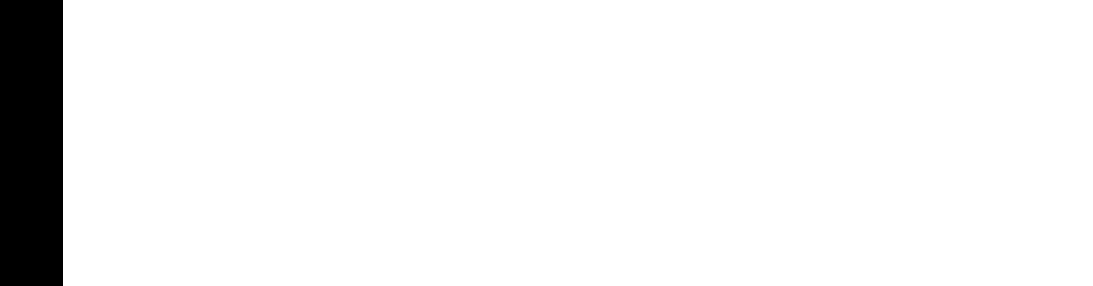
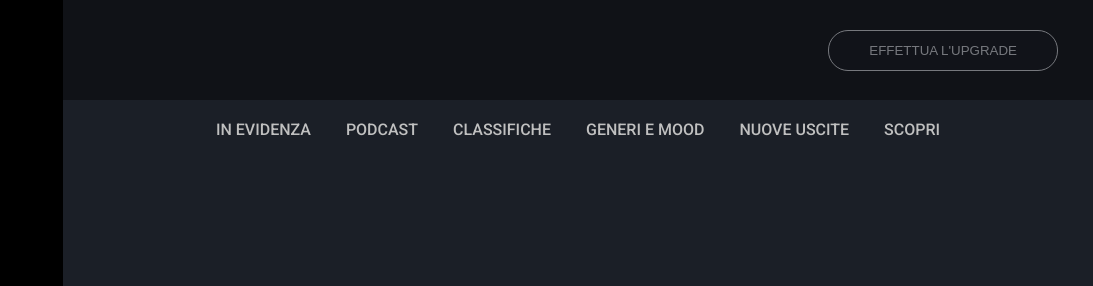
Before and after one commit to EttoreBarcella/html-css-spotifyweb, a plain HTML site: page index.html in a window 1280 px wide. Shown: the top 286 px of the page, 187-1280 px from the left. Drawn offline with Linux system fonts and the light colour scheme.

Commit message:
nav main right

```diff
--- a/css/style.css
+++ b/css/style.css
@@ -30,7 +30,7 @@ main{
     padding: 10px 0;
 }
 
-/* MAIN*/
+/* MAIN ASIDE*/
 
 aside{
     padding: 10px;
@@ -103,3 +103,57 @@ aside hr{
 .name{
     display: inline-block;
 }
+
+/* MAIN RIGHT */
+
+.main-right{
+    width: calc(100% - 200px);
+    background-color: #1b1f27;
+}
+
+.main-right header{
+    padding-right: 80px;
+    height: 100px;
+    width: calc(100% - 200px);
+    position: fixed;
+    z-index: 10;
+    background-color: black;
+    opacity: 0.4;
+    display: flex;
+    justify-content: flex-end;
+    align-items: center;
+}
+
+.upgrade {
+    color: white;
+    background-color: rgba(8, 11, 18, 0.4);
+    margin-right: 5px;
+    text-decoration: none;
+    border:1px solid white;
+    border-radius: 20px;
+    padding: 12px 40px;
+    text-transform: uppercase;
+    cursor: pointer;
+    z-index: 11;
+}
+
+.main-right nav{
+    display: flex;
+    justify-content: center;
+    align-items: center;
+    padding-top: 120px;
+}
+
+.main-right ul{
+    display: flex;
+    list-style: none;
+    flex-wrap: wrap;
+    gap: 35px;
+}
+
+.main-right ul li a{
+    color: #c0c0c0;
+    text-decoration: none;
+    text-transform: uppercase;
+    font-weight: 500;
+}
--- a/index.html
+++ b/index.html
@@ -53,6 +53,28 @@
                 </div>
             </div>
         </aside>
+        <!-- MAIN RIGHT -->
+        <!-- MAIN RIGHT HEADER -->
+        <section class="main-right">
+            <header>
+                <button class="upgrade">effettua l'upgrade</button>
+            </header>
+
+        <!-- MAIN RIGHT BODY -->
+            <nav>
+                <ul>
+                    <li><a href="#">in evidenza</a></li>
+                    <li><a href="#">podcast</a></li>
+                    <li><a href="#">classifiche</a></li>
+                    <li><a href="#">generi e mood</a></li>
+                    <li><a href="#">nuove uscite</a></li>
+                    <li><a href="#">scopri</a></li>
+                </ul>
+            </nav>
+        </section>
+        <section class="recently"></section>
+        <section class="created"></section>
+        <section class="popular"></section>
     </main>
 
 
```
